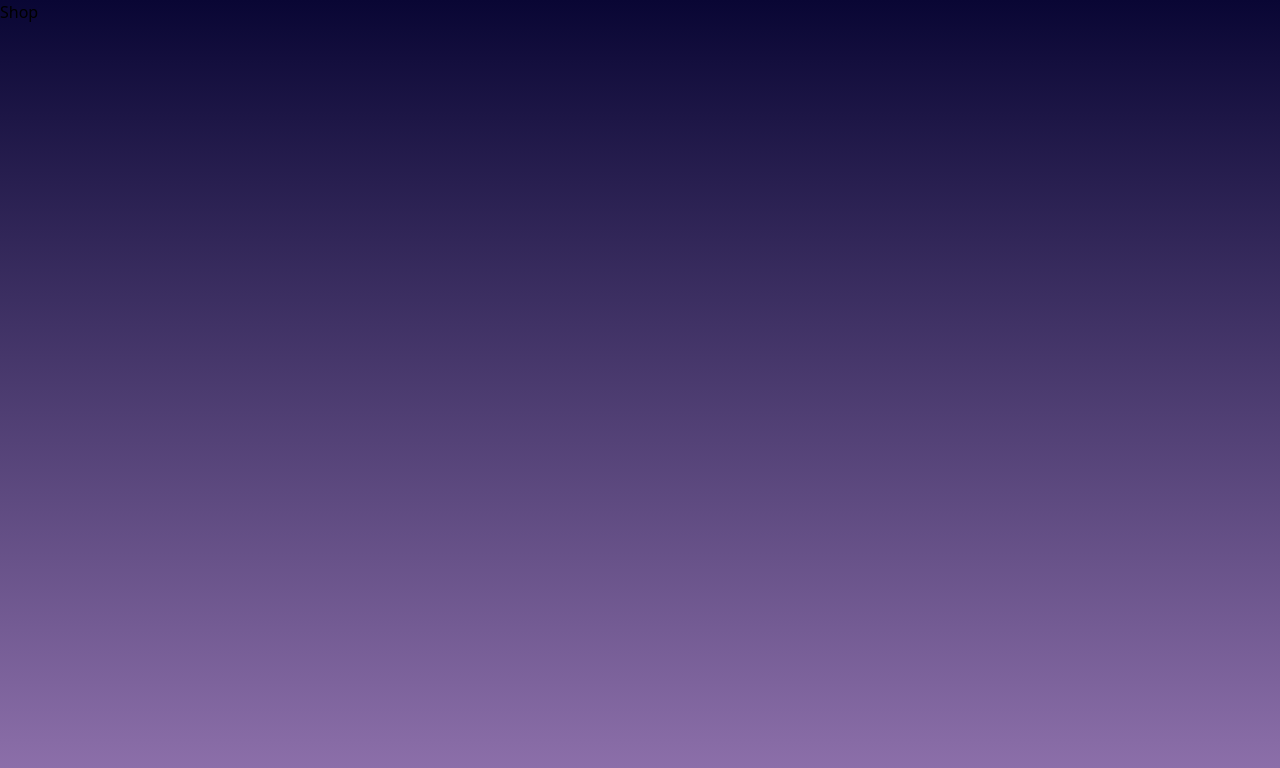
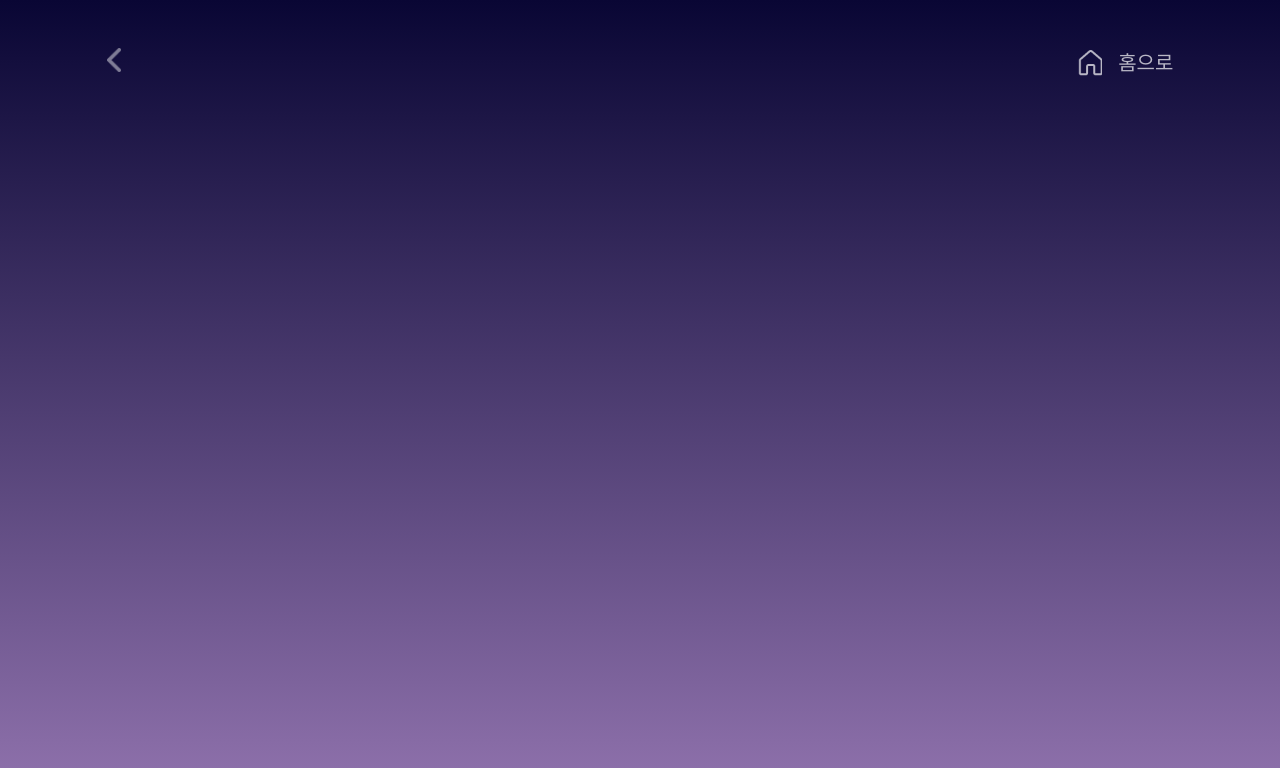
Before and after one commit to wjdgusaho/Damda, a React (Create React App) app in the folder frontend/client/: page /shop in a window 1280 px wide. Shown: the top 768 px of the page. Built offline with nearby package versions, Linux system fonts and the light colour scheme; a web font is replaced by a local one.

Commit message:
feat. SubHeader 추가

```diff
--- a/frontend/client/src/components/ShopPage.tsx
+++ b/frontend/client/src/components/ShopPage.tsx
@@ -1,9 +1,10 @@
 import React from 'react'
+import { SubHeader } from './inc/SubHeader'
 
 const ShopPage = function () {
     return (
         <div>
-            Shop
+            <SubHeader></SubHeader>
         </div>
     )
 }
--- /dev/null
+++ b/frontend/client/src/components/inc/SubHeader.tsx
@@ -0,0 +1,38 @@
+import React from "react"
+import { useNavigate } from "react-router-dom"
+import { styled } from "styled-components"
+
+const TextStyle = styled.p`
+  font-family: "pretendard";
+  font-weight: 500;
+  font-size: 20px;
+`
+
+export const SubHeader = function () {
+  const navigate = useNavigate()
+
+  const goBack = () => {
+    navigate(-1); // 뒤로가기
+  };
+
+  return (
+    <div>
+      <div className="w-10/12 m-auto mt-12 flex justify-between">
+        <img
+          onClick={goBack}
+          src="assets/icons/arrow_l.png"
+          alt="메뉴"
+          className="h-6"
+        />
+        <div className="flex items-center opacity-70"
+          onClick={() => {
+            navigate("/main")
+          }}
+        >
+          <img src="assets/icons/home.png" alt="알림" className="mr-4 w-6" />
+          <TextStyle className="text-white">홈으로</TextStyle>
+        </div>
+      </div>
+    </div>
+  )
+}
```
Also changed, not shown: frontend/client/public/assets/icons/home.png (added).
